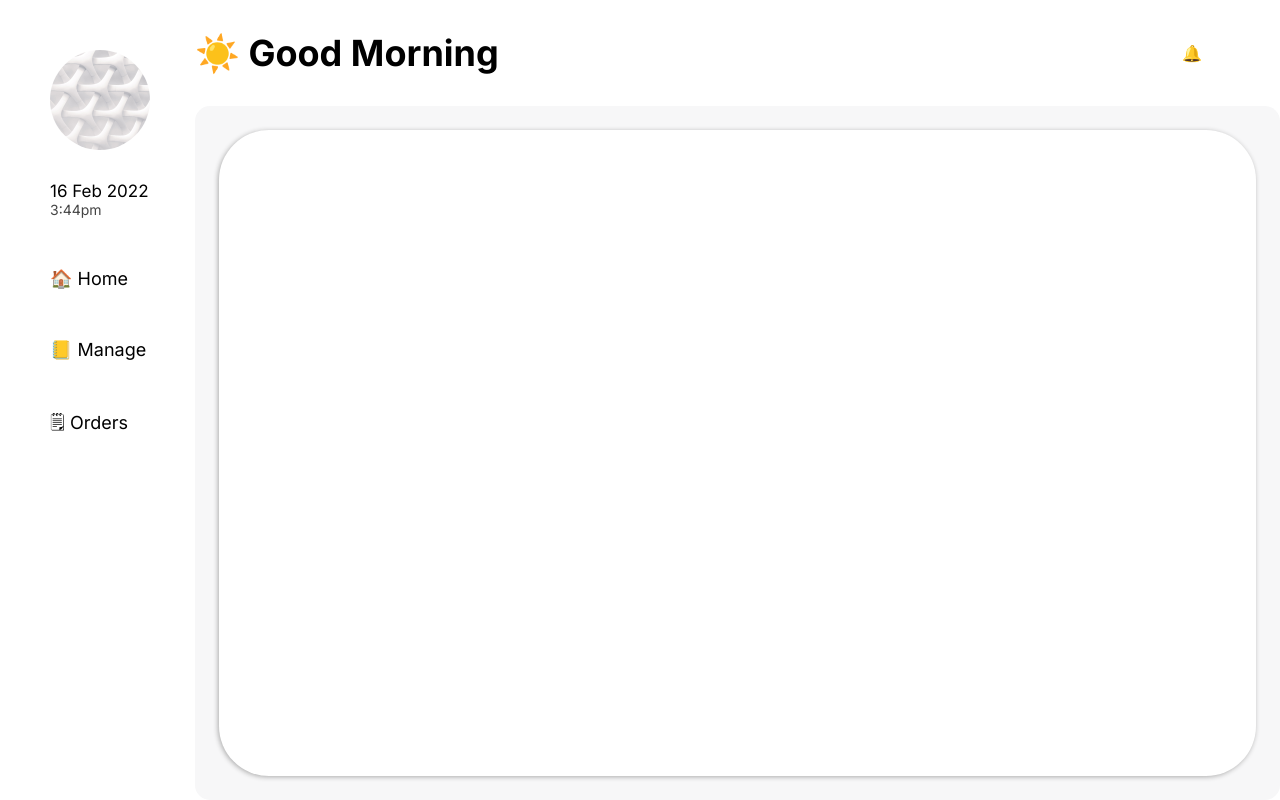
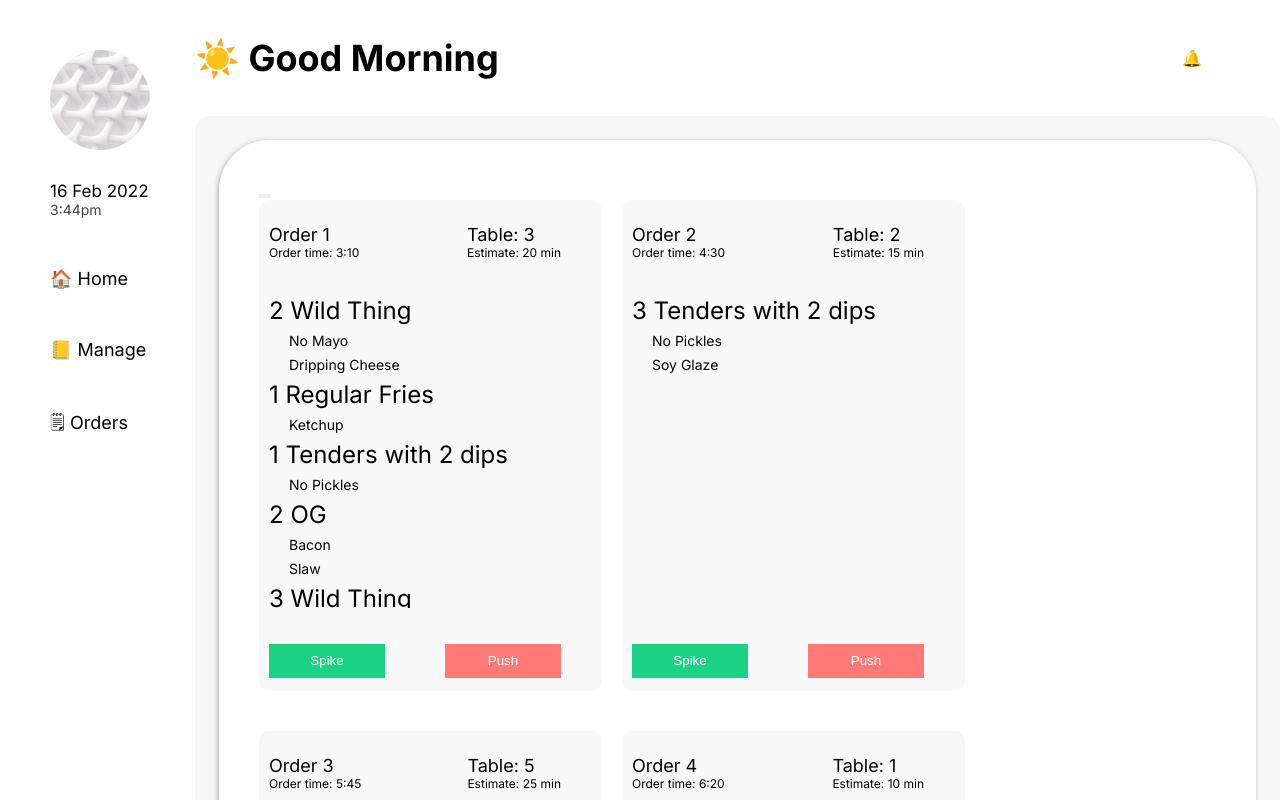
Before and after one commit to xtrator/kitchen-display-system, a React (Vite) app: page / in a window 1280 px wide. Shown: the top 800 px of the page. Built offline with nearby package versions, Linux system fonts and the light colour scheme; a web font is replaced by a local one.

Commit message:
display order cards

```diff
--- /dev/null
+++ b/src/components/orders/Order.tsx
@@ -0,0 +1,134 @@
+import styled, { css } from "styled-components";
+
+interface Props {
+  order: {
+    products: {
+      name: string;
+      quantity: number;
+      instructions: string[];
+    }[];
+    orderId: number;
+    orderTime: string;
+    estimate: number;
+    table: number;
+  };
+}
+
+const WrapperElement = styled.div`
+  width: 343px;
+  height: 491px;
+  display: flex;
+  flex-direction: column;
+  background-color: #f8f8f8;
+  border-radius: 10px;
+  padding: 24px 41px 13px 10px;
+  gap: 36px;
+  position: relative;
+`;
+
+const MetaDiv = styled.div`
+  display: flex;
+  justify-content: space-between;
+`;
+
+const MetaP = styled.p`
+  display: flex;
+  flex-direction: column;
+`;
+
+const MetaSpan = styled.span<{ $secondary?: boolean }>`
+  font-size: 18px;
+
+  ${(props) =>
+    props.$secondary &&
+    css`
+      font-size: 12px;
+    `}
+`;
+
+const ProductP = styled.p`
+  font-size: 24px;
+`;
+
+const ProductUL = styled.ul`
+  list-style: none;
+  font-size: 14px;
+  padding-left: 20px;
+  display: flex;
+  flex-direction: column;
+  gap: 7px;
+`;
+
+const ProductsWrapper = styled.div`
+  display: flex;
+  flex-direction: column;
+  gap: 7px;
+  height: 600px;
+  overflow-y: scroll;
+
+  &::-webkit-scrollbar {
+    width: 0;
+  }
+`;
+
+const ProductWrapper = styled.div`
+  display: flex;
+  flex-direction: column;
+  gap: 7px;
+`;
+
+const ButtonsWrapper = styled.div`
+  display: flex;
+  justify-content: space-between;
+`;
+
+const StyledButton = styled.button<{ $color?: string }>`
+  min-width: 116px;
+  min-height: 34px;
+  border: none;
+  color: white;
+  cursor: pointer;
+
+  ${(props) =>
+    props.$color &&
+    css`
+      background-color: ${props.$color};
+    `}
+`;
+
+export default function Order({ order }: Props) {
+  return (
+    <WrapperElement key={order.orderId}>
+      <MetaDiv>
+        <MetaP>
+          <MetaSpan>Order {order.orderId}</MetaSpan>
+          <MetaSpan $secondary>Order time: {order.orderTime}</MetaSpan>
+        </MetaP>
+        <MetaP>
+          <MetaSpan>Table: {order.table}</MetaSpan>
+          <MetaSpan $secondary>Estimate: {order.estimate} min</MetaSpan>
+        </MetaP>
+      </MetaDiv>
+      <ProductsWrapper>
+        {order.products.map((p) => {
+          return (
+            <ProductWrapper key={p.name + p.instructions.join()}>
+              <ProductP>
+                {p.quantity} {p.name}
+              </ProductP>
+              <ProductUL>
+                {p.instructions.map((ins) => {
+                  return <li key={ins}>{ins}</li>;
+                })}
+              </ProductUL>
+            </ProductWrapper>
+          );
+        })}
+      </ProductsWrapper>
+      <ButtonsWrapper>
+        <StyledButton $color="#1AD285">Spike</StyledButton>
+        <StyledButton $color="#FF7979">Push</StyledButton>
+      </ButtonsWrapper>
+    </WrapperElement>
+  );
+}
--- /dev/null
+++ b/src/components/orders/Orders.tsx
@@ -0,0 +1,32 @@
+import Order from "./Order";
+import styled from "styled-components";
+
+interface Props {
+  orders: {
+    products: {
+      name: string;
+      quantity: number;
+      instructions: string[];
+    }[];
+    orderId: number;
+    orderTime: string;
+    estimate: number;
+    table: number;
+  }[];
+}
+
+const OrdersWrapper = styled.div`
+  display: flex;
+  flex-wrap: wrap;
+  gap: 40px 20px;
+`;
+
+export default function Orders({ orders }: Props) {
+  return (
+    <OrdersWrapper>
+      {orders.map((order) => {
+        return <Order order={order} key={order.orderId} />;
+      })}
+    </OrdersWrapper>
+  );
+}
--- /dev/null
+++ b/src/data/orders.json
@@ -0,0 +1,104 @@
+{
+  "orders": [
+    {
+      "products": [
+        {
+          "name": "Wild Thing",
+          "quantity": 2,
+          "instructions": ["No Mayo", "Dripping Cheese"]
+        },
+        {
+          "name": "Regular Fries",
+          "quantity": 1,
+          "instructions": ["Ketchup"]
+        },
+        {
+          "name": "Tenders with 2 dips",
+          "quantity": 1,
+          "instructions": ["No Pickles"]
+        },
+        {
+          "name": "OG",
+          "quantity": 2,
+          "instructions": ["Bacon", "Slaw"]
+        },
+        {
+          "name": "Wild Thing",
+          "quantity": 3,
+          "instructions": ["No Mayo", "Dripping Cheese", "Ketchup"]
+        }
+      ],
+      "orderId": 1,
+      "orderTime": "3:10",
+      "estimate": 20,
+      "table": 3
+    },
+    {
+      "products": [
+        {
+          "name": "Tenders with 2 dips",
+          "quantity": 3,
+          "instructions": ["No Pickles", "Soy Glaze"]
+        }
+      ],
+      "orderId": 2,
+      "orderTime": "4:30",
+      "estimate": 15,
+      "table": 2
+    },
+    {
+      "products": [
+        {
+          "name": "OG",
+          "quantity": 1,
+          "instructions": ["Bacon"]
+        },
+        {
+          "name": "Wild Thing",
+          "quantity": 1,
+          "instructions": ["No Mayo"]
+        }
+      ],
+      "orderId": 3,
+      "orderTime": "5:45",
+      "estimate": 25,
+      "table": 5
+    },
+    {
+      "products": [
+        {
+          "name": "Regular Fries",
+          "quantity": 2,
+          "instructions": ["Ketchup"]
+        }
+      ],
+      "orderId": 4,
+      "orderTime": "6:20",
+      "estimate": 10,
+      "table": 1
+    },
+    {
+      "products": [
+        {
+          "name": "Tenders with 2 dips",
+          "quantity": 1,
+          "instructions": ["No Pickles"]
+        },
+        {
+          "name": "OG",
+          "quantity": 2,
+          "instructions": ["Bacon", "Slaw"]
+        },
+        {
+          "name": "Wild Thing",
+          "quantity": 3,
+          "instructions": ["No Mayo", "Dripping Cheese", "Ketchup"]
+        }
+      ],
+      "orderId": 5,
+      "orderTime": "7:55",
+      "estimate": 30,
+      "table": 4
+    }
+  ]
+}
--- a/src/pages/Home.tsx
+++ b/src/pages/Home.tsx
@@ -1,17 +1,28 @@
 import Layout from "./layout";
 import { styled } from "styled-components";
+import orderData from "../data/orders.json";
+import Orders from "../components/orders/Orders";
 
 const StyledMain = styled.main`
   background-color: white;
   height: 100%;
   border-radius: 50px;
   box-shadow: -1px 1px 5px #ababab;
+  padding: 40px;
 `;
 
 export default function Home() {
+  const orders = orderData.orders;
   return (
     <Layout>
-      <StyledMain></StyledMain>
+      <StyledMain>
+        <div>
+          <button></button>
+          <button></button>
+          <button></button>
+        </div>
+        <Orders orders={orders} />
+      </StyledMain>
     </Layout>
   );
 }
```
